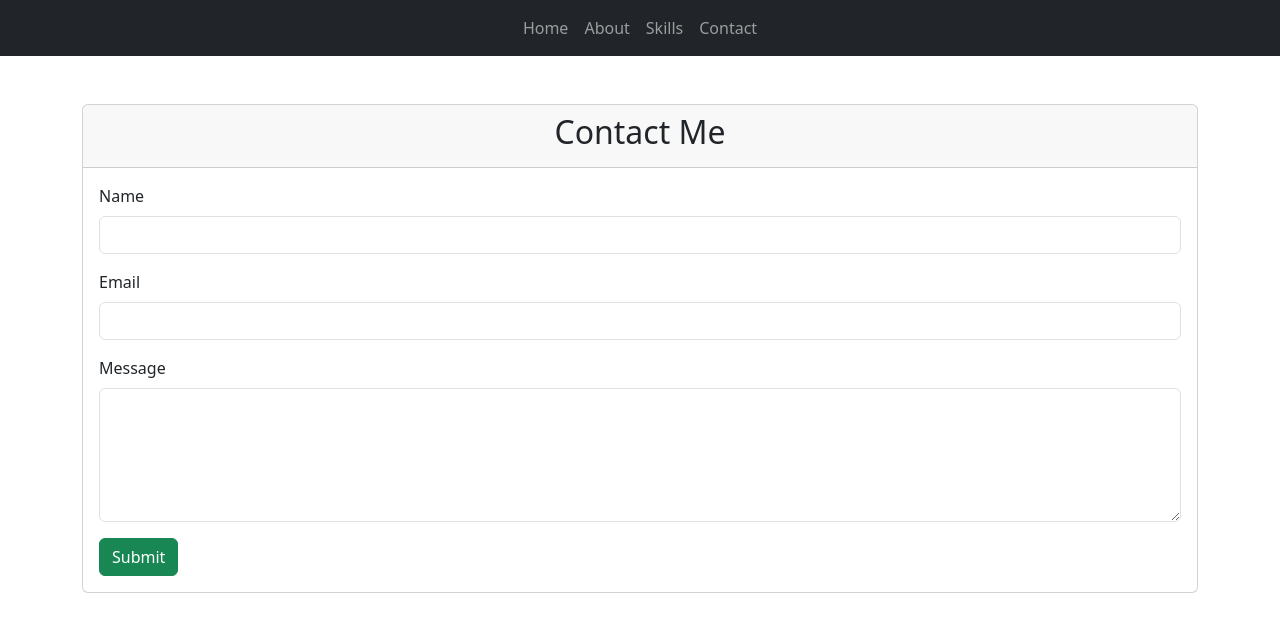
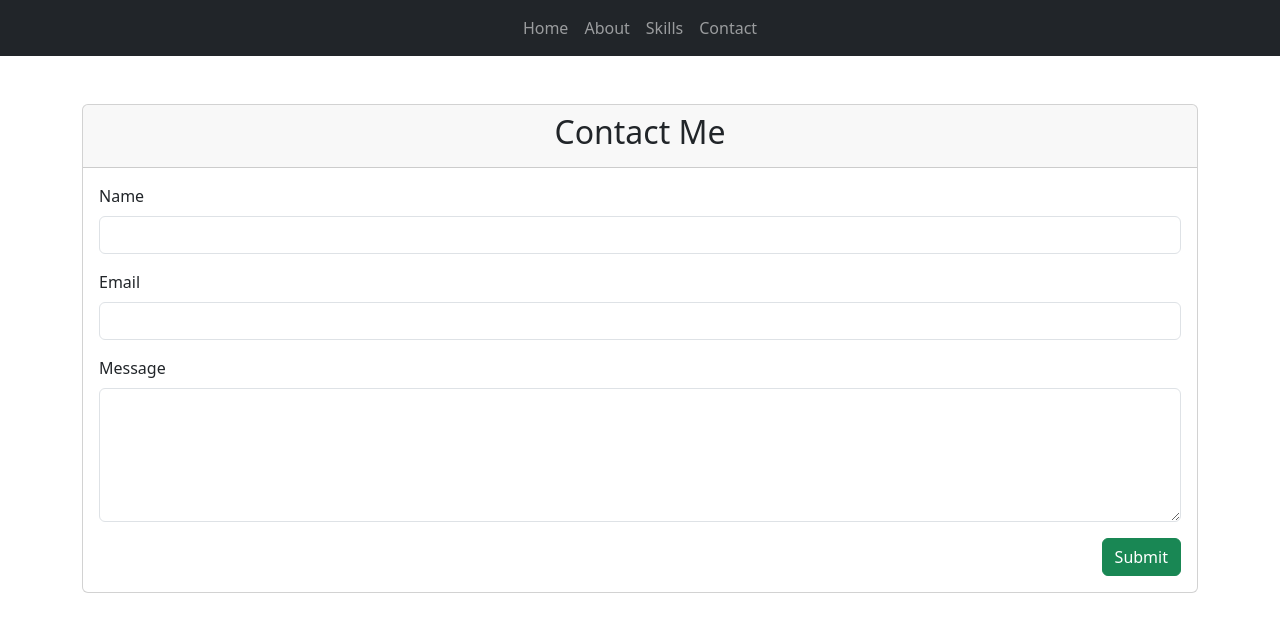
Before and after one commit to tortangChris/my-profile-web, a React (Create React App) app: page /contact in a window 1280 px wide. Shown: the top 632 px of the page. Built offline with nearby package versions, Linux system fonts and the light colour scheme; a small style sheet from the web is missing.

Commit message:
Move Submit Button to buttom right

```diff
--- a/src/Contact.js
+++ b/src/Contact.js
@@ -34,7 +34,7 @@ const Contact = () => {
                 <label htmlFor='message' className='form-label'>Message</label>
                 <textarea id="massage" className='form-control' rows="5" value={message} onChange={(e) => inputMessage(e.target.value)} required />
             </div>
-            <div>
+            <div className="d-flex justify-content-end">
                 <button type="submit" className='btn btn-success'>Submit</button>
               </div>
             </form>
```
